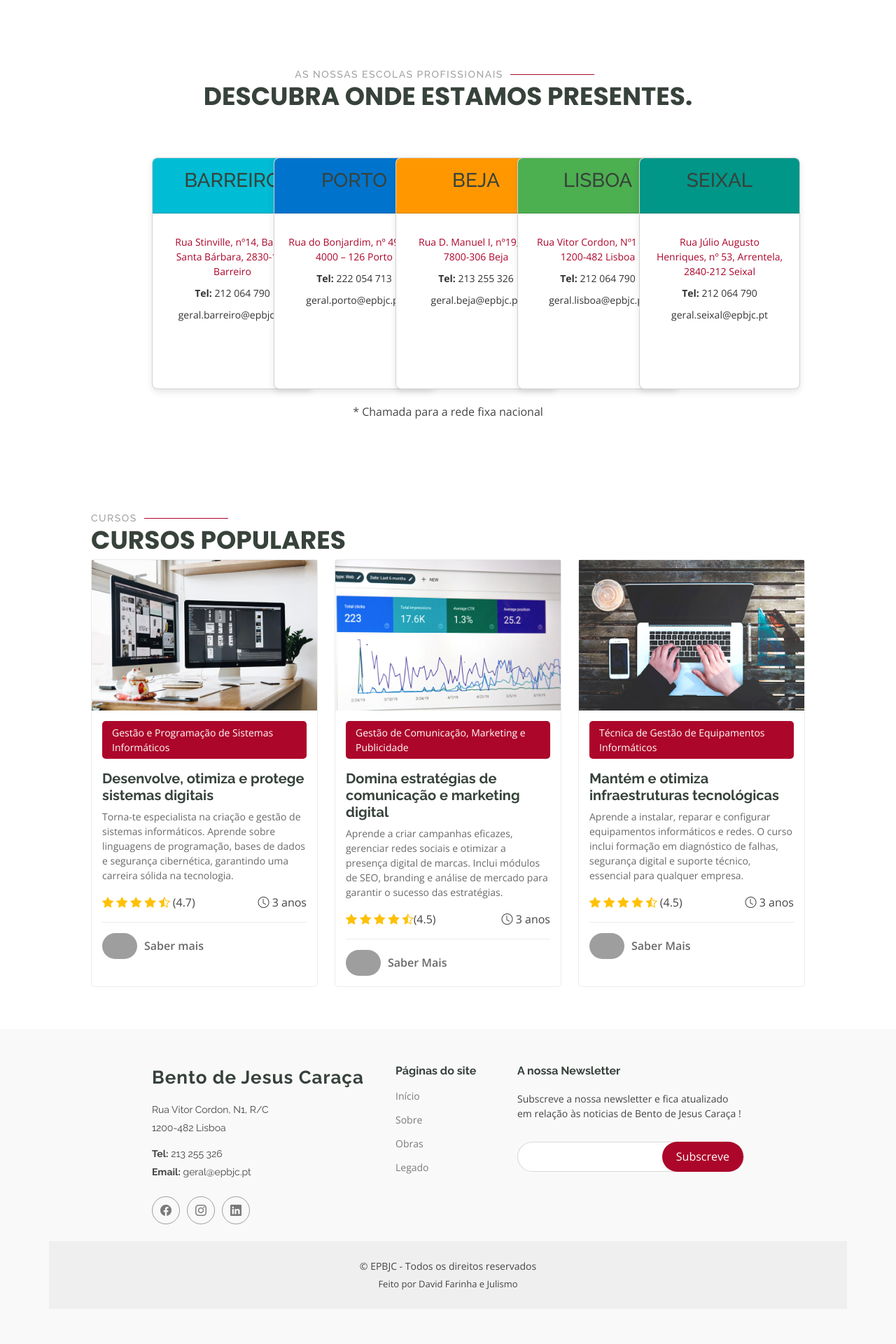
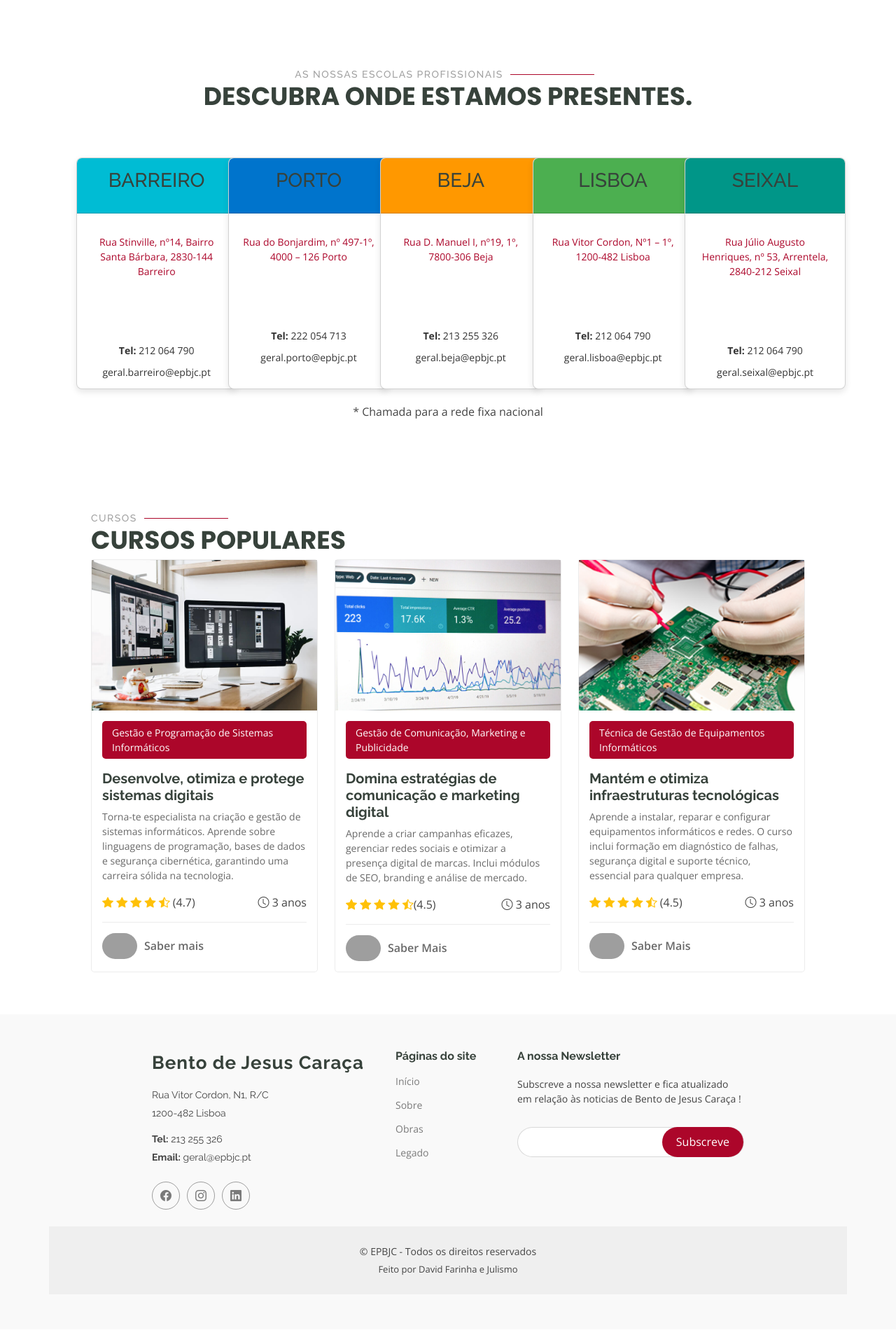
Before and after one commit to L2338/Bento_Jesus_Caraca-Frontend, a PHP site: page / in a window 1280 px wide. Shown: the part 2010-3930 px from the top of the page at 70% size. After the commit the page ends 3859 px from the top, so only its background shows below. Run offline with PHP 8.4, Linux system fonts and the light colour scheme; grey boxes are pictures that could not be loaded.

Commit message:
update imagens cursos
update imagens cursos

```diff
--- a/index.php
+++ b/index.php
@@ -198,7 +198,7 @@
     </section>
 
     <section id="escolas" class="section">
-      <div class="container">
+      <div class="card-deck">
         <div class="section-title text-center">
         <h2>As nossas escolas profissionais</h2>
         <p>Descubra onde estamos presentes.</p>
@@ -215,6 +215,9 @@
             <p class="morada">
               <a href="#" target="_blank">Rua Stinville, nº14, Bairro Santa Bárbara, 2830-144 Barreiro</a>
             </p>
+            <br>
+            <br>
+            <br>
             <p><strong>Tel:</strong> 212 064 790</p>
             <p>geral.barreiro@epbjc.pt</p>
           </div>
@@ -230,6 +233,9 @@
             <p class="morada">
               <a href="#" target="_blank">Rua do Bonjardim, nº 497-1º, 4000 – 126 Porto</a>
             </p>
+            <br>
+            <br>
+            <br>
             <p><strong>Tel:</strong> 222 054 713</p>
             <p>geral.porto@epbjc.pt</p>
           </div>
@@ -245,6 +251,9 @@
             <p class="morada">
               <a href="#" target="_blank">Rua D. Manuel I, nº19, 1º, 7800-306 Beja</a>
             </p>
+            <br>
+            <br>
+            <br>
             <p><strong>Tel:</strong> 213 255 326</p>
             <p>geral.beja@epbjc.pt</p>
           </div>
@@ -260,6 +269,9 @@
             <p class="morada">
               <a href="#" target="_blank">Rua Vitor Cordon, Nº1 – 1º, 1200-482 Lisboa</a>
             </p>
+            <br>
+            <br>
+            <br>
             <p><strong>Tel:</strong> 212 064 790</p>
             <p>geral.lisboa@epbjc.pt</p>
           </div>
@@ -275,6 +287,9 @@
             <p class="morada">
               <a href="#" target="_blank">Rua Júlio Augusto Henriques, nº 53, Arrentela, 2840-212 Seixal</a>
             </p>
+            <br>
+            <br>
+            <br>
             <p><strong>Tel:</strong> 212 064 790</p>
             <p>geral.seixal@epbjc.pt</p>
           </div>
@@ -304,7 +319,7 @@
       <!-- Curso 1 - Gestão e Programação de Sistemas Informáticos -->
       <div class="col-lg-4 col-md-6 d-flex align-items-stretch" data-aos="zoom-in" data-aos-delay="100">
         <div class="course-item">
-          <img src="assets/img/course-1.jpg" class="img-fluid" alt="...">
+          <img src="assets/img/curso1.jpg" class="img-fluid" alt="...">
           <div class="course-content">
             <div class="d-flex justify-content-between align-items-center mb-3">
               <p class="category">Gestão e Programação de Sistemas Informáticos</p>
@@ -342,7 +357,7 @@
       <!-- Curso 2 - Gestão de Comunicação, Marketing e Publicidade -->
       <div class="col-lg-4 col-md-6 d-flex align-items-stretch mt-4 mt-md-0" data-aos="zoom-in" data-aos-delay="200">
         <div class="course-item">
-          <img src="assets/img/course-2.jpg" class="img-fluid" alt="...">
+          <img src="assets/img/curso2.jpg" class="img-fluid" alt="...">
           <div class="course-content">
             <div class="d-flex justify-content-between align-items-center mb-3">
               <p class="category">Gestão de Comunicação, Marketing e Publicidade</p>
@@ -350,7 +365,7 @@
 
             <h3>Domina estratégias de comunicação e marketing digital</h3>
             <p class="description">
-              Aprende a criar campanhas eficazes, gerenciar redes sociais e otimizar a presença digital de marcas. Inclui módulos de SEO, branding e análise de mercado para garantir o sucesso das estratégias.
+              Aprende a criar campanhas eficazes, gerenciar redes sociais e otimizar a presença digital de marcas. Inclui módulos de SEO, branding e análise de mercado.
             </p>
 
             <!-- Estrelas de Avaliação e Tempo -->
@@ -380,7 +395,7 @@
       <!-- Curso 3 - Técnica de Gestão de Equipamento Informático -->
       <div class="col-lg-4 col-md-6 d-flex align-items-stretch mt-4 mt-lg-0" data-aos="zoom-in" data-aos-delay="300">
         <div class="course-item">
-          <img src="assets/img/course-3.jpg" class="img-fluid" alt="...">
+          <img src="assets/img/curso3.png" class="img-fluid" alt="...">
           <div class="course-content">
             <div class="d-flex justify-content-between align-items-center mb-3">
               <p class="category">Técnica de Gestão de Equipamentos Informáticos</p>
```
Also changed, not shown: assets/img/course-3.jpg (deleted), assets/img/curso1.jpg (renamed from assets/img/course-1.jpg), assets/img/curso2.jpg (renamed from assets/img/course-2.jpg), assets/img/curso3.png (added).
